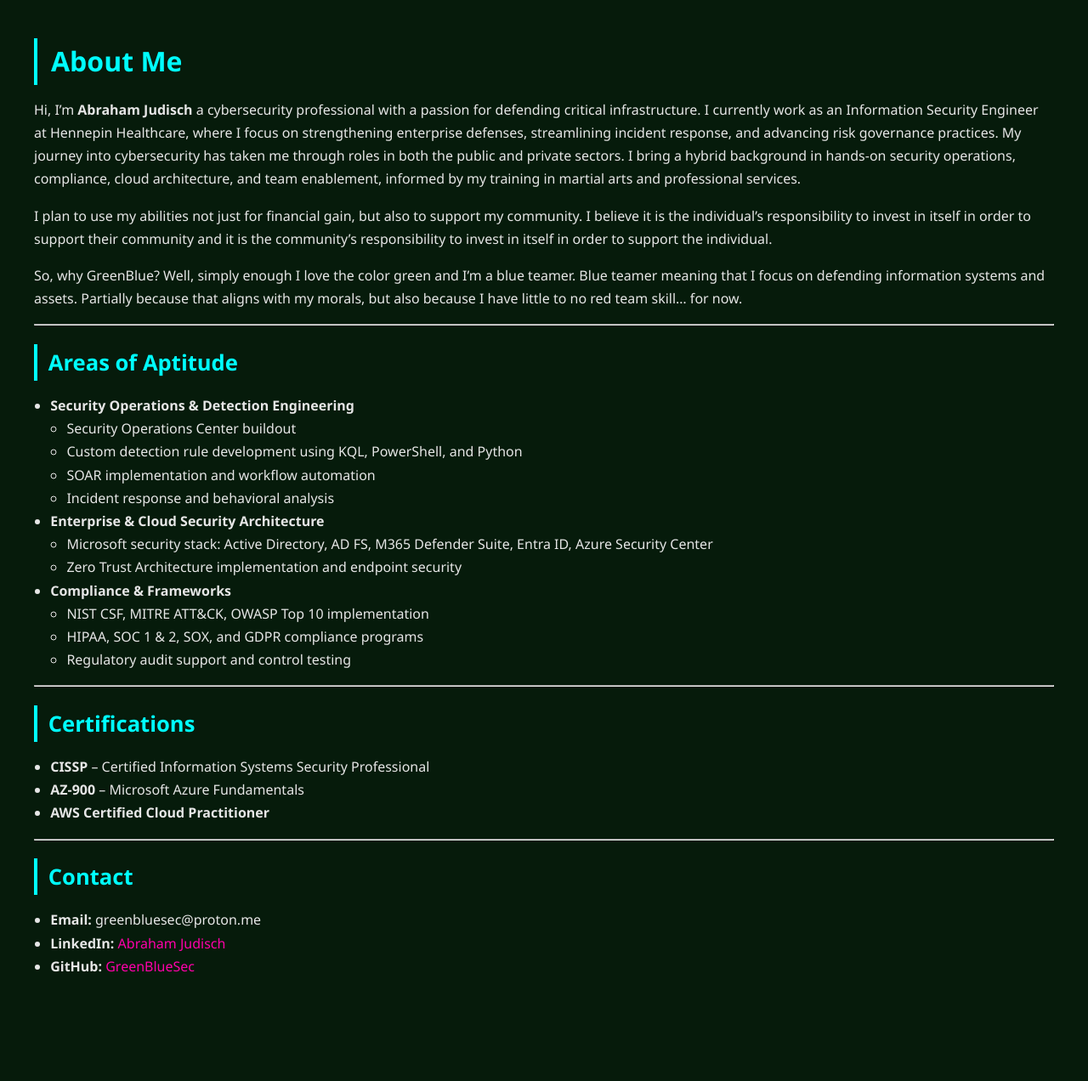
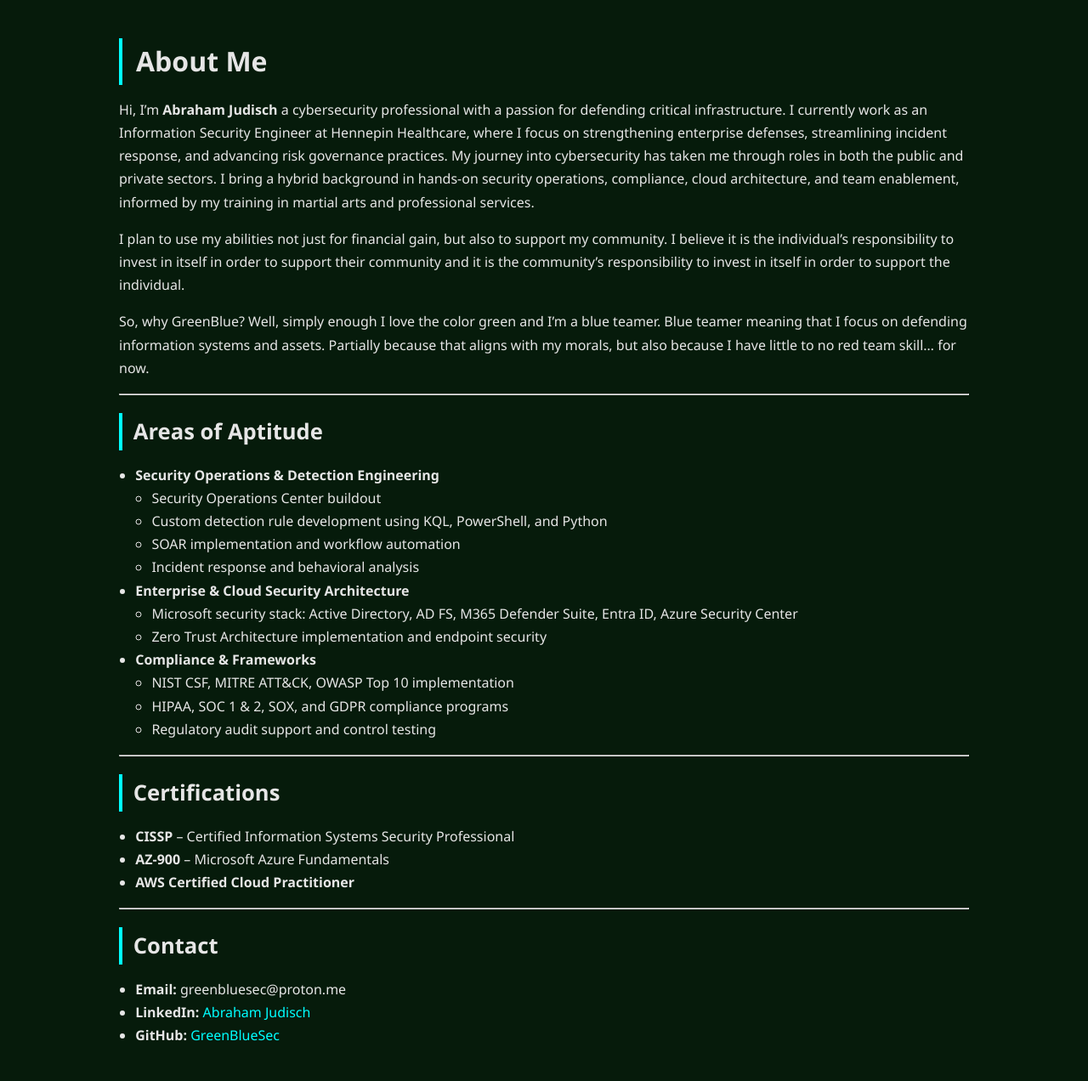
Before and after one commit to GreenBlueSec/GreenBlueSec.github.io, a Jekyll site: the page built from about.md, in a window 1280 px wide. Shown: the whole page at 85% size. Built offline with Jekyll 4.4.1, drawn with Linux system fonts in a browser that asks for light colours; before the commit the page ends 1191 px from its top, so only the background shows below that.

Commit message:
Updated margin size and header and link text color

```diff
--- a/assets/css/style.css
+++ b/assets/css/style.css
@@ -14,7 +14,6 @@ h1, h2, h3, h4, h5, h6 {
   margin-bottom: 0.5em;
   border-left: 4px solid #00ffff; /* Electric blue accent */
   padding-left: 0.5em;
-  color: #00ffff;
 }
 
 h1 {
@@ -31,7 +30,8 @@ h3 {
 
 /* ==== Links ==== */
 a {
-  color: #ff00aa; /* Hot pink */
+  color: #00ffff;
+  /* color: #ff00aa; /* Hot pink */
   text-decoration: none;
   transition: color 0.3s ease;
 }
@@ -101,7 +101,7 @@ footer, .site-footer {
 
 /* ==== Optional Container Styling ==== */
 .container {
-  max-width: 1200px;
+  max-width: 1000px;
   margin: 0 auto;
   padding: 0 1rem;
 }
```
